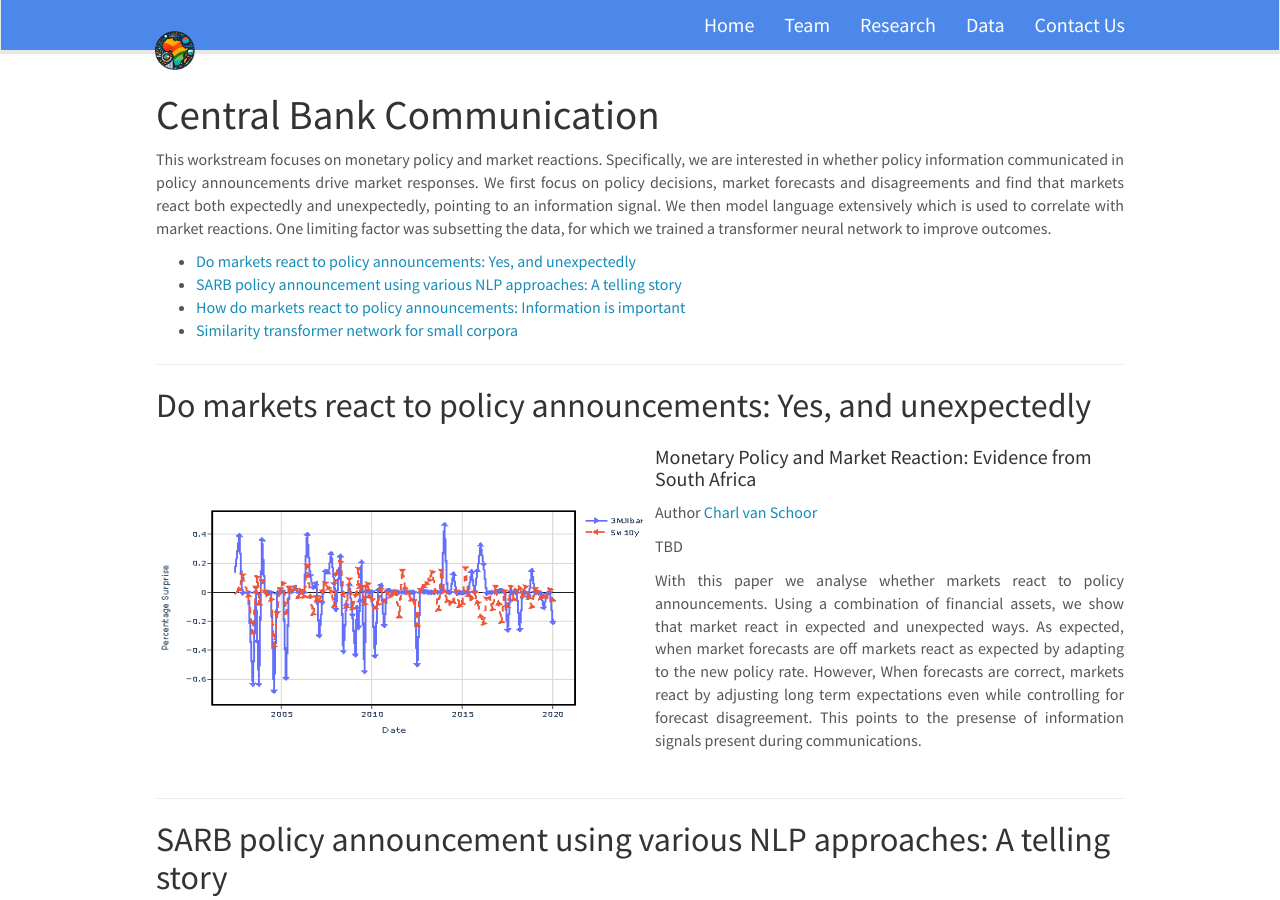
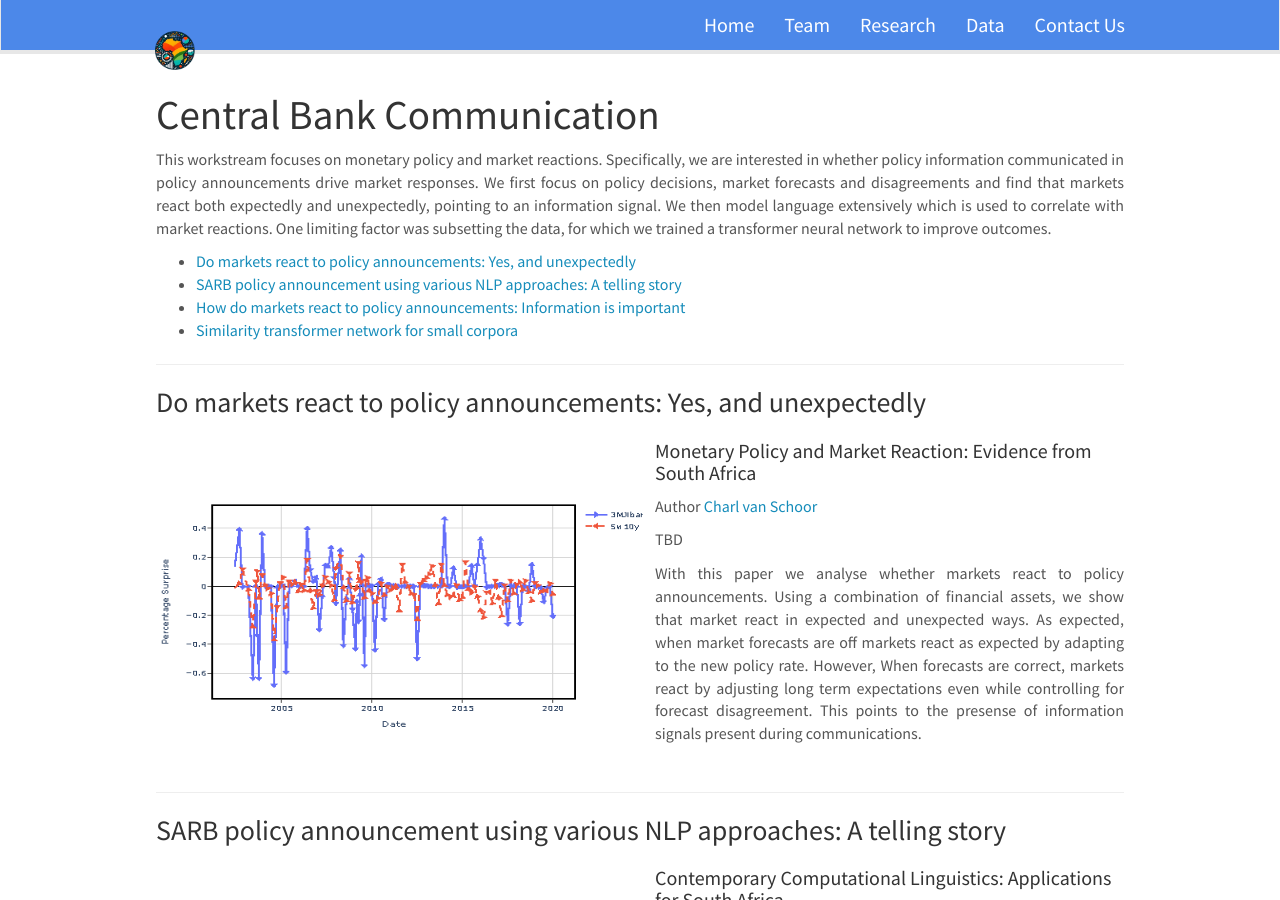
Before and after one commit to upmacrolab/upmacrolab.github.io, a Jekyll site: the page built from _pages/cbcom.md, in a window 1280 px wide and 900 px high. Built offline with Jekyll 4.4.1, drawn with Linux system fonts in a browser that asks for light colours; nearby versions of some CDN libraries.

```diff
--- a/_pages/cbcom.md
+++ b/_pages/cbcom.md
@@ -18,7 +18,7 @@ permalink: /cbcom.html/
 
 <!-- Divider -->
 ---
-## Do markets react to policy announcements: Yes, and unexpectedly
+### Do markets react to policy announcements: Yes, and unexpectedly
 <div class="row">
   <div class="col col-md-6" markdown="0">
     <!-- replace with your paper figure -->
@@ -43,7 +43,7 @@ permalink: /cbcom.html/
 <!-- Divider -->
 ---
 
-## SARB policy announcement using various NLP approaches: A telling story
+### SARB policy announcement using various NLP approaches: A telling story
 <div class="row">
   <div class="col col-md-6" markdown="0">
   <!-- replace with your paper figure -->
@@ -68,7 +68,7 @@ permalink: /cbcom.html/
 <!-- Divider -->
 ---
 
-## How do markets react to policy announcements: Information is important
+### How do markets react to policy announcements: Information is important
 <div class="row">
   <div class="col col-md-6" markdown="0">
   <!-- replace with your paper figure -->
@@ -92,7 +92,7 @@ permalink: /cbcom.html/
 
 
 
-## Similarity transformer network for small corpora
+### Similarity transformer network for small corpora
 <div class="row">
   <div class="col col-md-6" markdown="0">
   <!-- replace with your paper figure -->
```
